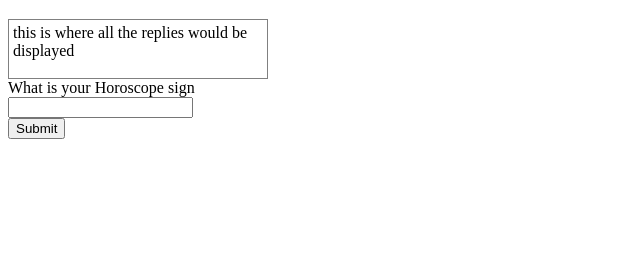
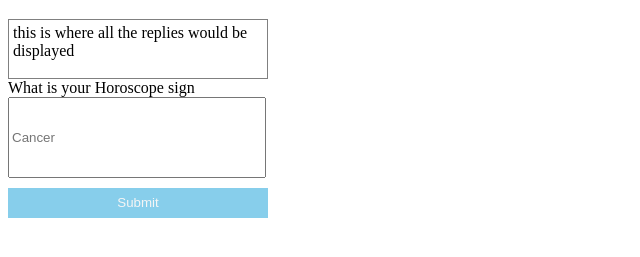
Before and after one commit to Favour-chuks/message-generator-program, a plain HTML site: page index.html in a window 1280 px wide. Shown: the part 61-318 px from the top of the page, without its empty margins (0-640 px from the left). Drawn offline with Linux system fonts and the light colour scheme.

Commit message:
done with most of the basic styling

```diff
--- a/index.html
+++ b/index.html
@@ -8,14 +8,36 @@
   <body>
     <h1>hello world</h1>
 
-    <section class="display-area" style="height: 50px;width: 250px;border: 1px solid grey; padding: 4px;">
+    <section
+      class="display-area"
+      style="height: 50px; width: 250px; border: 1px solid grey; padding: 4px">
       this is where all the replies would be displayed
     </section>
 
     <form action="post">
       <label for="text">What is your Horoscope sign</label>
-      <input type="text" style="display: block" name="test" id="text-area" />
-      <input type="button" value="Submit"/>
+      <input
+        type="text"
+        style="
+          display: block;
+          width: 250px;
+          height: 75px;
+          color: black;
+          margin-bottom: 10px;
+        "
+        name="test"
+        id="text-area"
+        placeholder="Cancer" />
+      <input
+        type="button"
+        value="Submit"
+        style="
+          border: none;
+          background-color: skyblue;
+          width: 260px;
+          height: 30px;
+          color: whitesmoke;
+        " />
     </form>
   </body>
 </html>
```
